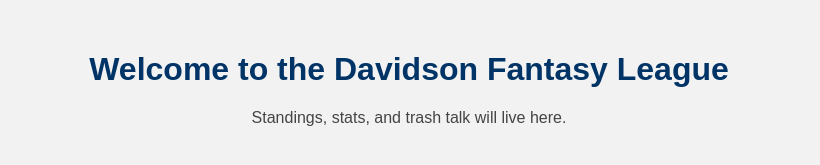
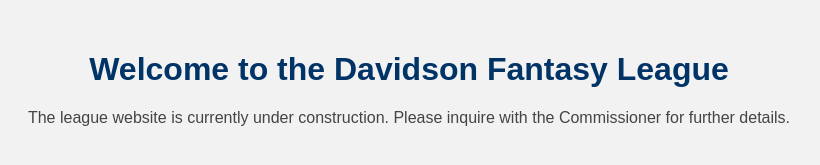
Before and after one commit to dflwade/davidson-fantasy-league, a plain HTML site: page index.html in a window 1280 px wide. Shown: the part 181-346 px from the top of the page, without its empty margins (231-1051 px from the left). Drawn offline with Linux system fonts and the light colour scheme.

Commit message:
Update index.html
Added "under construction" language below the heading.

```diff
--- a/index.html
+++ b/index.html
@@ -23,6 +23,6 @@
   <img src="DFL Logo and Wordmark.png" alt="DFL Logo" style="max-width:400px; height:auto; margin-top:20px;">
   </div>
   <h1>Welcome to the Davidson Fantasy League</h1>
-  <p>Standings, stats, and trash talk will live here.</p>
+  <p>The league website is currently under construction. Please inquire with the Commissioner for further details.</p>
 </body>
 </html>
```
